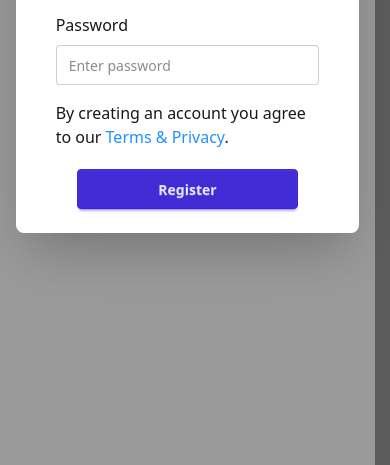
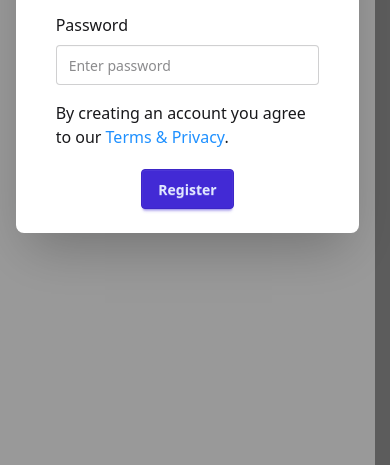
Before and after one commit to ScreakyG/camagru, a website with bundled scripts: page app/index.html in a window 390 px wide. Both pictures are taken after a click on the button "Register". Shown: the part 379-844 px from the top of the page. Built offline with nearby package versions, Linux system fonts and the light colour scheme.

Commit message:
trying responsive design

```diff
--- a/app/index.html
+++ b/app/index.html
@@ -26,7 +26,7 @@
                             <input class="input block mt-2 w-full" type="password" placeholder="Enter password"></input>
                         </div>
                         <p class="mx-4">By creating an account you agree to our <a href="#" style="color:dodgerblue">Terms & Privacy</a>.</p>
-                        <button id="submit-register-btn" type="button" class="btn btn-primary block mx-auto px-20 mt-5">Register</button>
+                        <button id="submit-register-btn" type="button" class="btn btn-primary block mx-auto mt-5 sm:px-20">Register</button>
                     </form>
                 </div>
             </dialog>
```
Also changed, not shown: app/src/style.css.
